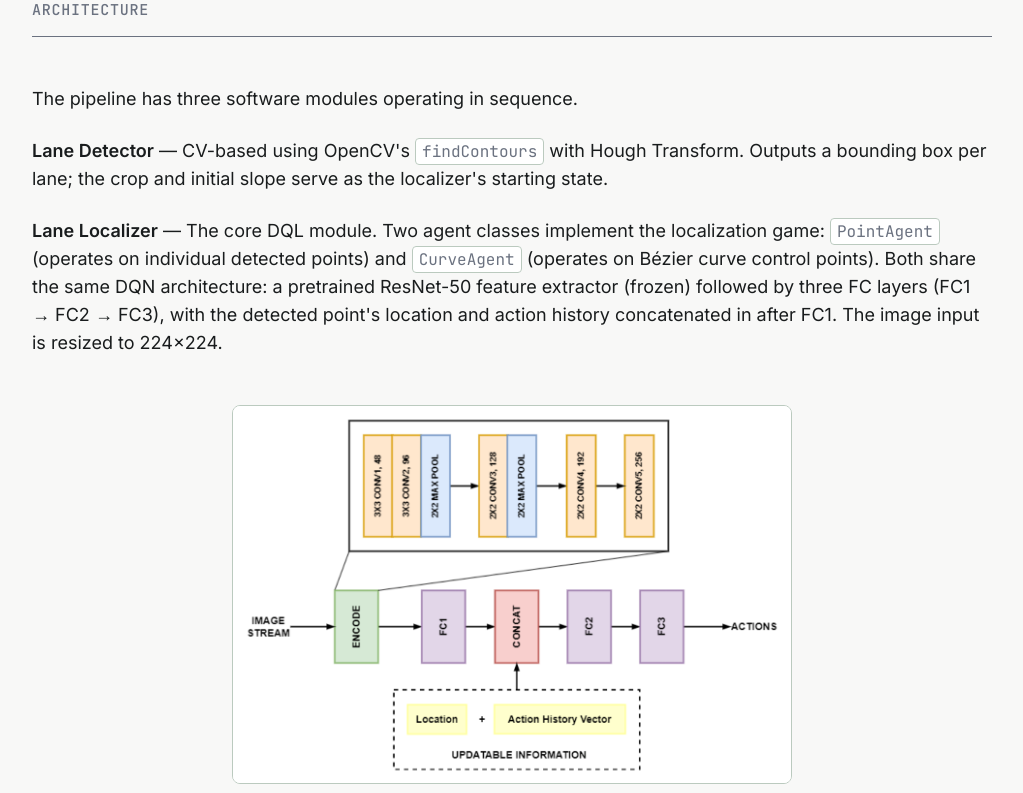
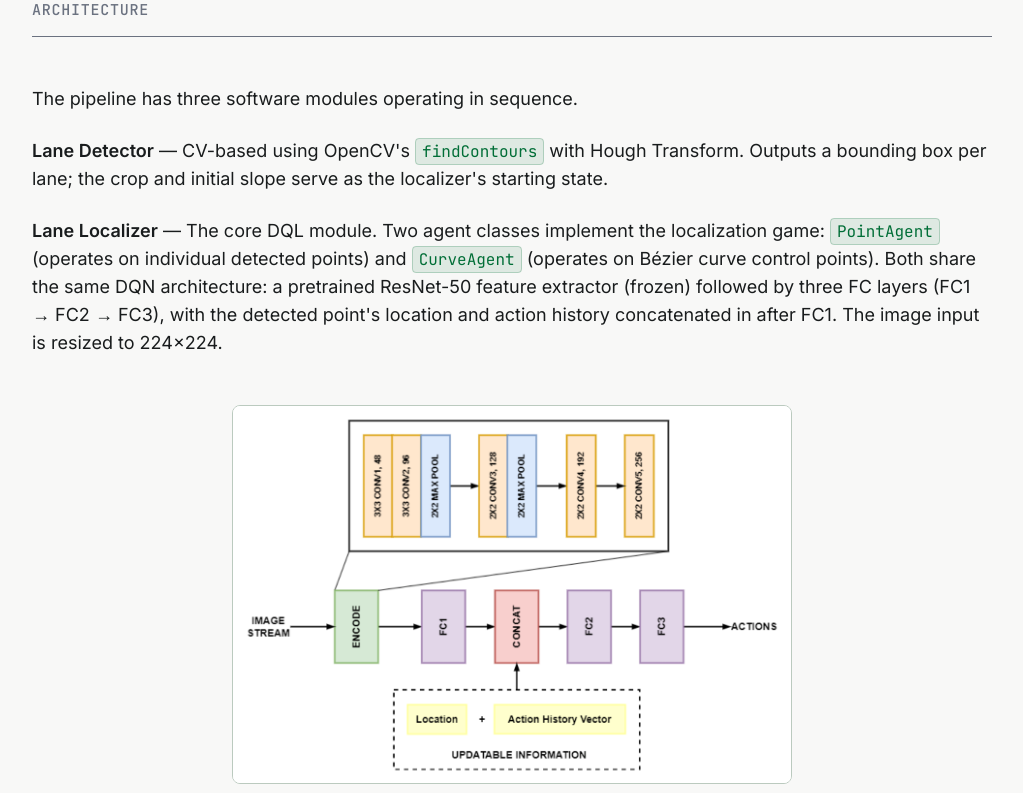
Before and after one commit to 95-ag/ag-portfolio, a Next.js app: page /work/dqn-lane-localization in a window 1280 px wide. Shown: the part 3360-4153 px from the top of the page, without its empty margins (128-1151 px from the left). Built offline with nearby package versions, Linux system fonts and the light colour scheme.

Commit message:
fix: restyle inline code as accent-tinted chip for legibility

```diff
--- a/src/app/globals.css
+++ b/src/app/globals.css
@@ -498,14 +498,16 @@ body {
     font-weight: 600;
   }
   .prose-content code:not(pre code) {
-    /* composes from mono-code token values */
+    /* mono-code metrics + accent token treatment (Notion-like): accent text on a
+       faint accent tint, hairline accent border — reads as code without the muted
+       gray that washed out against the sunken surface */
     font-family: var(--font-mono), monospace;
     font-size: 16px;
     font-weight: 400;
     line-height: 24px;
-    color: var(--on-surface-muted);
-    background: var(--surface-sunken);
-    border: 1px solid var(--outline-variant);
+    color: var(--accent);
+    background: color-mix(in srgb, var(--accent) 10%, transparent);
+    border: 1px solid color-mix(in srgb, var(--accent) 22%, transparent);
     border-radius: var(--radius-sm);
     padding: 2px 6px;
   }
```
